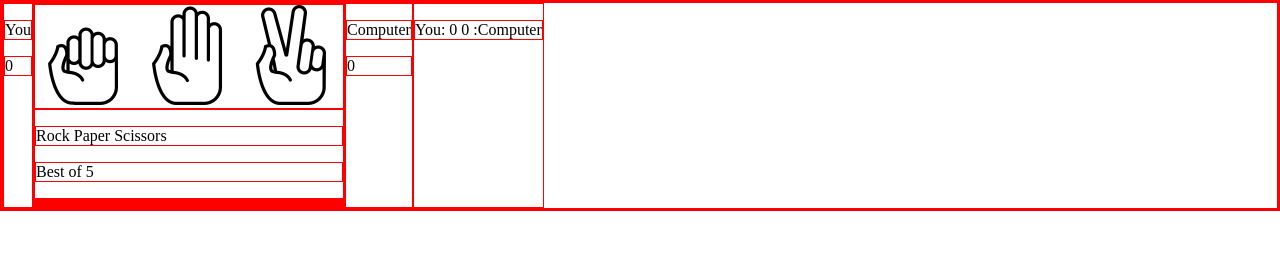
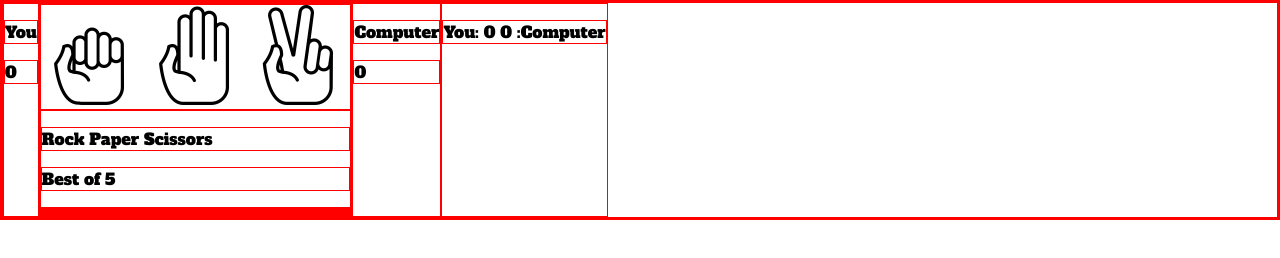
Before and after one commit to Mogoatlhe/rock-paper-scissors, a plain HTML site: page index.html in a window 1280 px wide. Drawn offline with Linux system fonts and the light colour scheme.

Commit message:
changing the font

```diff
--- a/style/style.css
+++ b/style/style.css
@@ -1,5 +1,8 @@
+@import url('https://fonts.googleapis.com/css2?family=Alfa+Slab+One&display=swap');
+
 html {
     box-sizing: border-box;
+    font-family: 'Alfa Slab One', cursive;
 }
 
 *, *::before, *::after {
```
